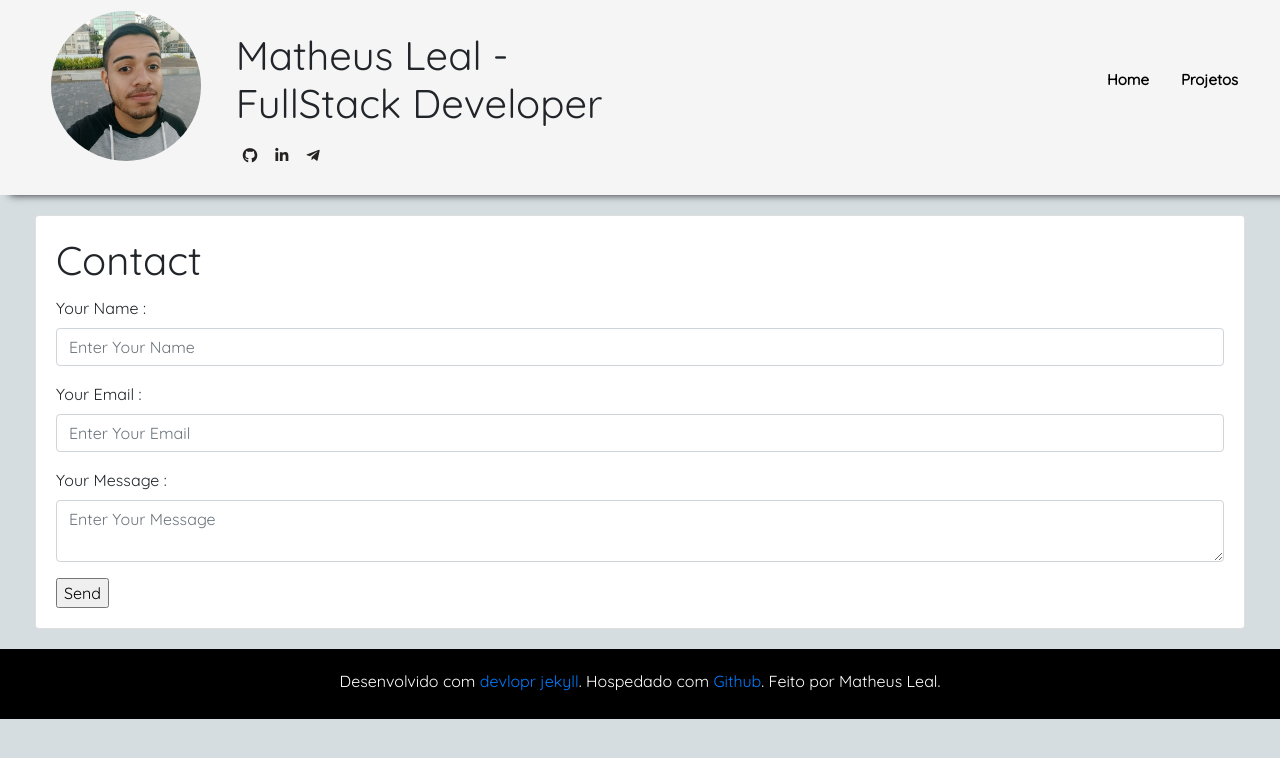
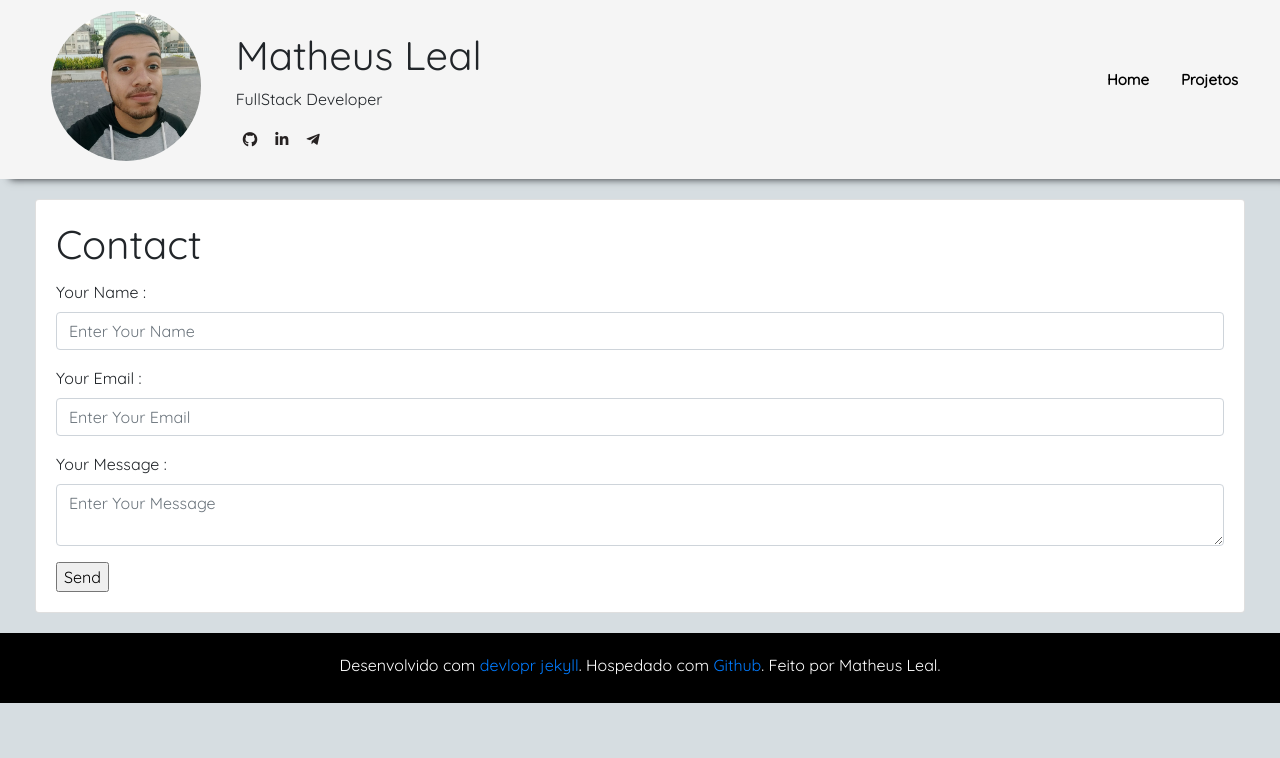
Before and after one commit to MatheusLealAquino/MatheusLealAquino.github.io, a Jekyll site: the page built from contact.md, in a window 1280 px wide. Shown: the top 758 px of the page. Built offline with Jekyll 4.4.1, drawn with Linux system fonts in a browser that asks for light colours; nearby versions of some CDN libraries; comment, search, counter and statistics services are not loaded; a style sheet for code colours, icons or effects is not loaded; part of the change alters nothing that is shown.

```diff
--- a/_config.yml
+++ b/_config.yml
@@ -1,5 +1,5 @@
-title: Matheus Leal - FullStack Developer
-# subtitle: Página Matheus Leal
+title: Matheus Leal
+subtitle: FullStack Developer
 description: >- # this means to ignore newlines until "baseurl:"
   devlopr-jekyll is a Jekyll Theme Built For Developers
 
```
